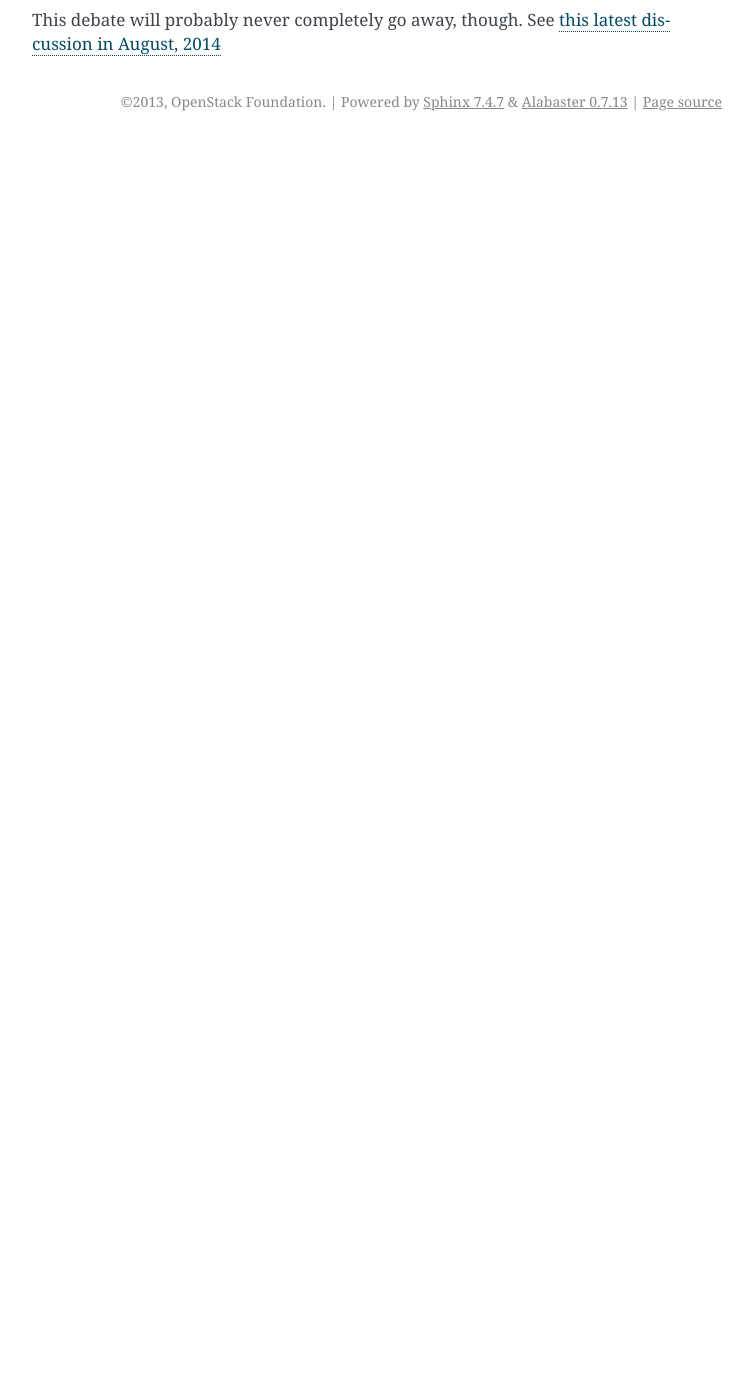
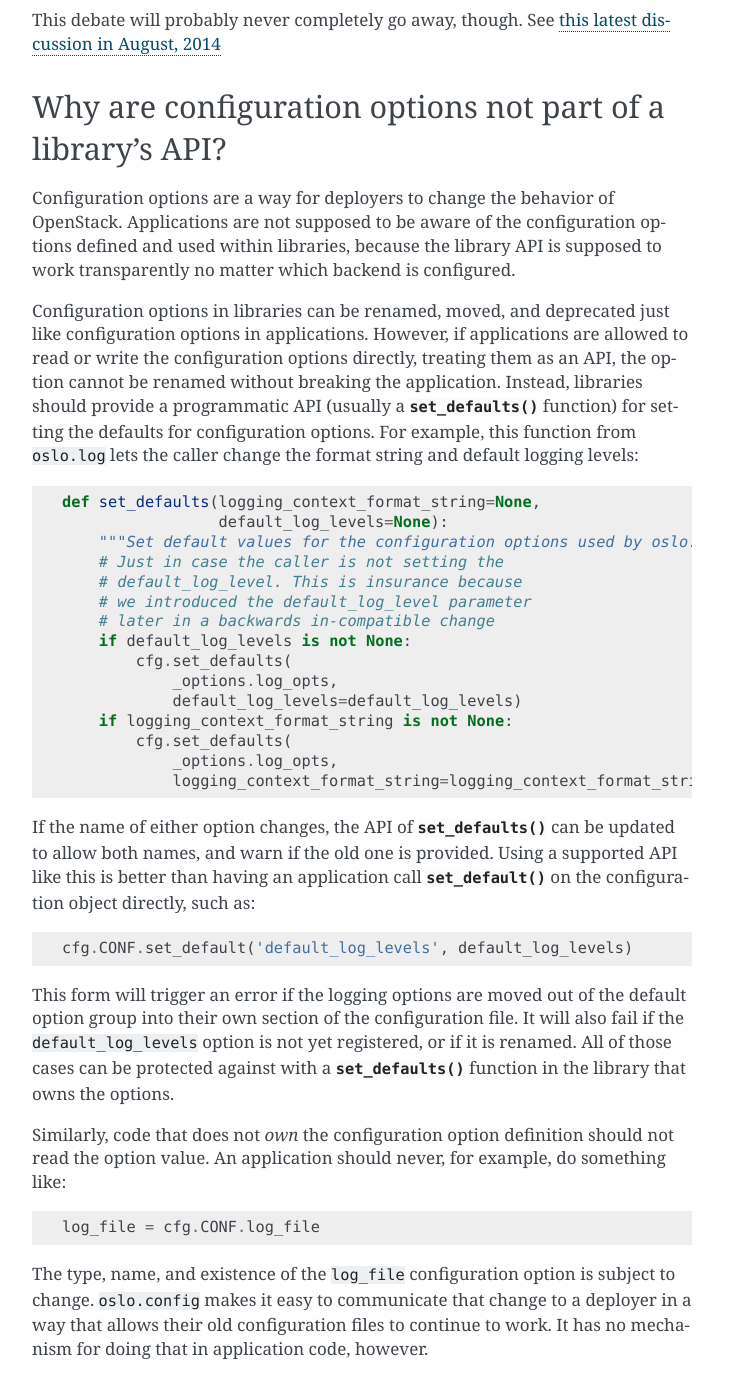
Before and after one commit to openstack/oslo.config, a Sphinx documentation site: the page built from doc/source/faq.rst, in a window 1280 px wide and 1400 px high, scrolled down 522 px. Shown: the whole window, without its empty margins (388-1141 px from the left). Built offline with Sphinx 7.4.7, drawn with Linux system fonts in a browser that asks for light colours; before the commit the page ends 900 px from its top, so only the background shows below that; some of the changed text lies outside the part shown.

Commit message:
Add FAQ entry for why we do not treat config options as API
Change-Id: I546adac6c1516a765c37101bcea3d713d528ee65

```diff
--- a/doc/source/faq.rst
+++ b/doc/source/faq.rst
@@ -28,3 +28,71 @@ projects.
 This debate will probably never completely go away, though. See `this
 latest discussion in August, 2014
 <http://lists.openstack.org/pipermail/openstack-dev/2014-August/044050.html>`__
+
+Why are configuration options not part of a library's API?
+==========================================================
+
+Configuration options are a way for deployers to change the behavior
+of OpenStack. Applications are not supposed to be aware of the
+configuration options defined and used within libraries, because the
+library API is supposed to work transparently no matter which backend
+is configured.
+
+Configuration options in libraries can be renamed, moved, and
+deprecated just like configuration options in applications. However,
+if applications are allowed to read or write the configuration options
+directly, treating them as an API, the option cannot be renamed
+without breaking the application. Instead, libraries should provide a
+programmatic API (usually a :func:`set_defaults` function) for setting
+the defaults for configuration options. For example, this function
+from ``oslo.log`` lets the caller change the format string and default
+logging levels:
+
+::
+
+    def set_defaults(logging_context_format_string=None,
+                     default_log_levels=None):
+        """Set default values for the configuration options used by oslo.log."""
+        # Just in case the caller is not setting the
+        # default_log_level. This is insurance because
+        # we introduced the default_log_level parameter
+        # later in a backwards in-compatible change
+        if default_log_levels is not None:
+            cfg.set_defaults(
+                _options.log_opts,
+                default_log_levels=default_log_levels)
+        if logging_context_format_string is not None:
+            cfg.set_defaults(
+                _options.log_opts,
+                logging_context_format_string=logging_context_format_string)
+
+If the name of either option changes, the API of :func:`set_defaults`
+can be updated to allow both names, and warn if the old one is
+provided. Using a supported API like this is better than having an
+application call :func:`set_default` on the configuration object
+directly, such as:
+
+::
+
+    cfg.CONF.set_default('default_log_levels', default_log_levels)
+
+This form will trigger an error if the logging options are moved out
+of the default option group into their own section of the
+configuration file. It will also fail if the ``default_log_levels``
+option is not yet registered, or if it is renamed. All of those cases
+can be protected against with a :func:`set_defaults` function in the
+library that owns the options.
+
+Similarly, code that does not *own* the configuration option
+definition should not read the option value. An application should
+never, for example, do something like:
+
+::
+
+    log_file = cfg.CONF.log_file
+
+The type, name, and existence of the ``log_file`` configuration option
+is subject to change. ``oslo.config`` makes it easy to communicate
+that change to a deployer in a way that allows their old configuration
+files to continue to work. It has no mechanism for doing that in
+application code, however.
```
